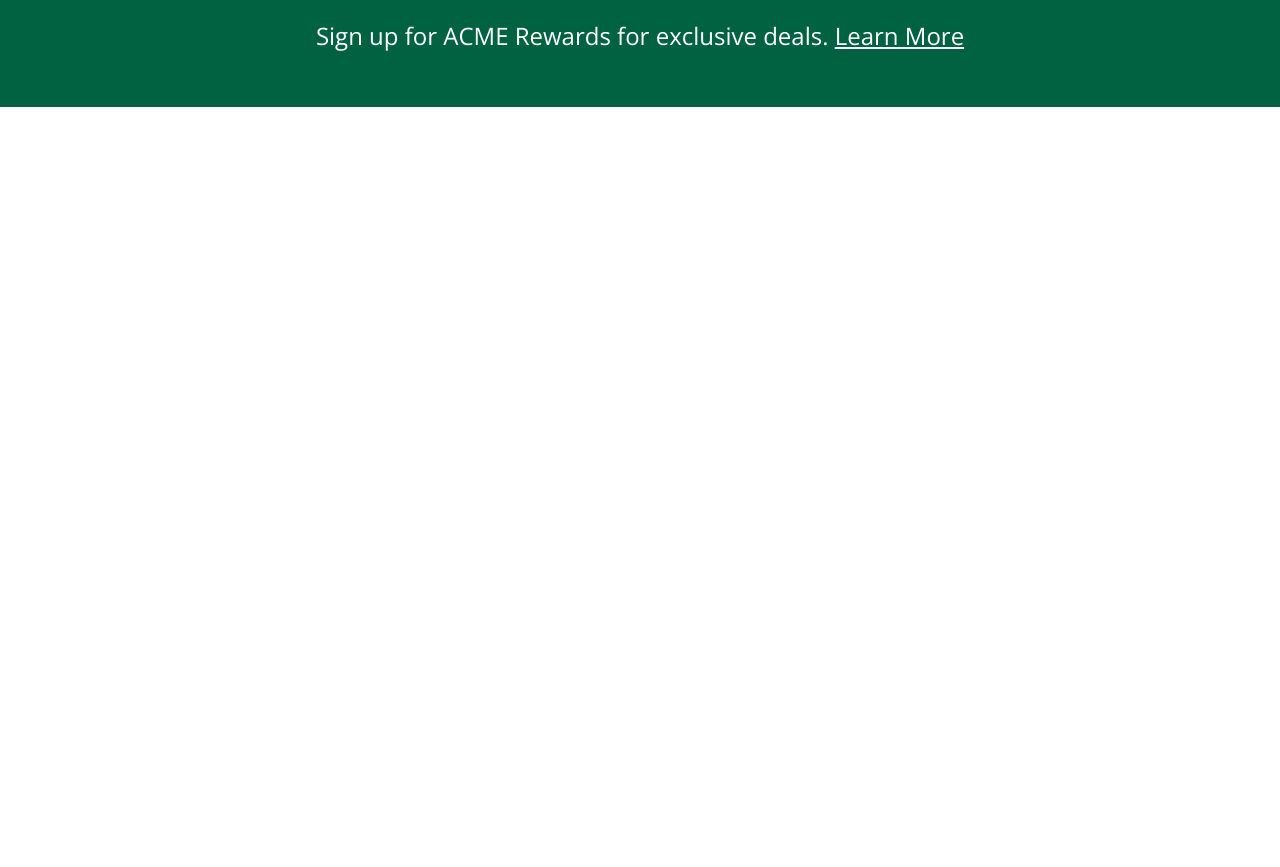
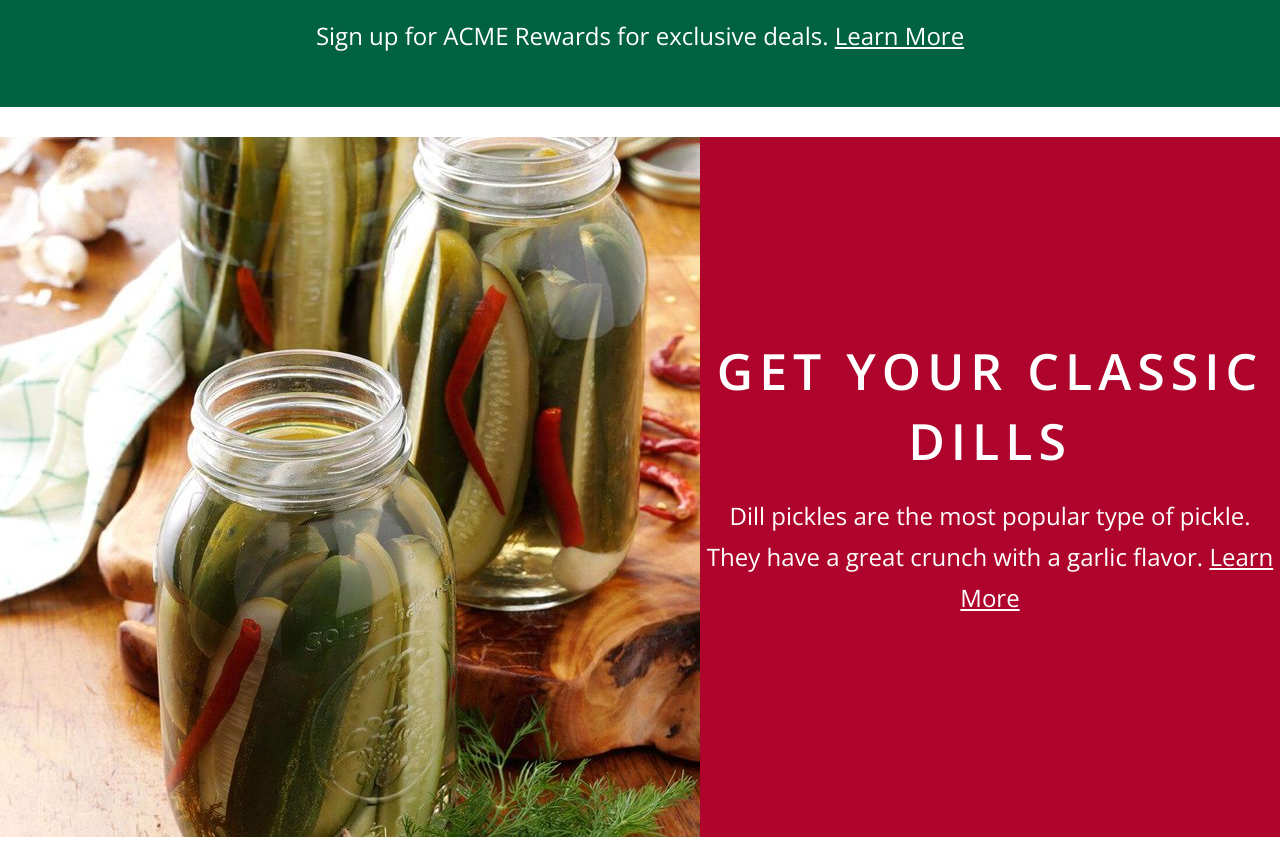
Before and after one commit to sjvarnum/website-acme-pickles, a plain HTML site: page index.html in a window 1280 px wide. Shown: the part 380-1247 px from the top of the page. Before the commit the page ends 800 px from the top, so only its background shows below. Drawn offline with nearby package versions, Linux system fonts and the light colour scheme.

Commit message:
Section B with some minor changes and additional styling

```diff
--- a/index.html
+++ b/index.html
@@ -48,5 +48,16 @@
             </div>
         </section>
 
+        <section class="section-b bg-secondary text-center">
+            <img src="img/pickles-1.jpg" alt="Dill Pickles">
+            <div class="section-content">
+                <h1 class="text-xl">Get Your Classic Dills</h1>
+                <p class="text-md">
+                    Dill pickles are the most popular type of pickle. They have a great crunch with a garlic flavor.
+                    <a href="#">Learn More</a>
+                </p>
+            </div>
+        </section>
+
     </body>
 </html>
--- a/theme.css
+++ b/theme.css
@@ -2,7 +2,7 @@
 
 :root {
   --color-primary: #006241;
-  --color-secondary: #d50032;
+  --color-secondary: #af042c;
   --color-extra: #d4e9e2;
 }
 
@@ -99,6 +99,8 @@ img {
   margin: 0 5px;
 }
 
-.section-a a {
-    color: #fff;
+.section-b {
+    display: flex;
+    align-items: center;
+    justify-content: center;
 }
--- a/utility.css
+++ b/utility.css
@@ -40,6 +40,11 @@
     color: #fff;
 }
 
+.bg-secondary {
+    background-color: var(--color-secondary);
+    color: #fff;
+}
+
 /* Text Styling */
 .text-center {
     text-align: center;
@@ -71,7 +76,7 @@
 
 /* Section Styling */
 section {
-    max-width: 1440px;
+    max-width: 1700px;
     margin: 0 auto 30px auto;
 }
 
@@ -80,3 +85,7 @@ section {
     margin: 0 auto;
     padding: 30px 0;
 }
+
+.section-content a {
+    color: #fff;
+}
```
Also changed, not shown: img/pickles-1.jpg (added).
